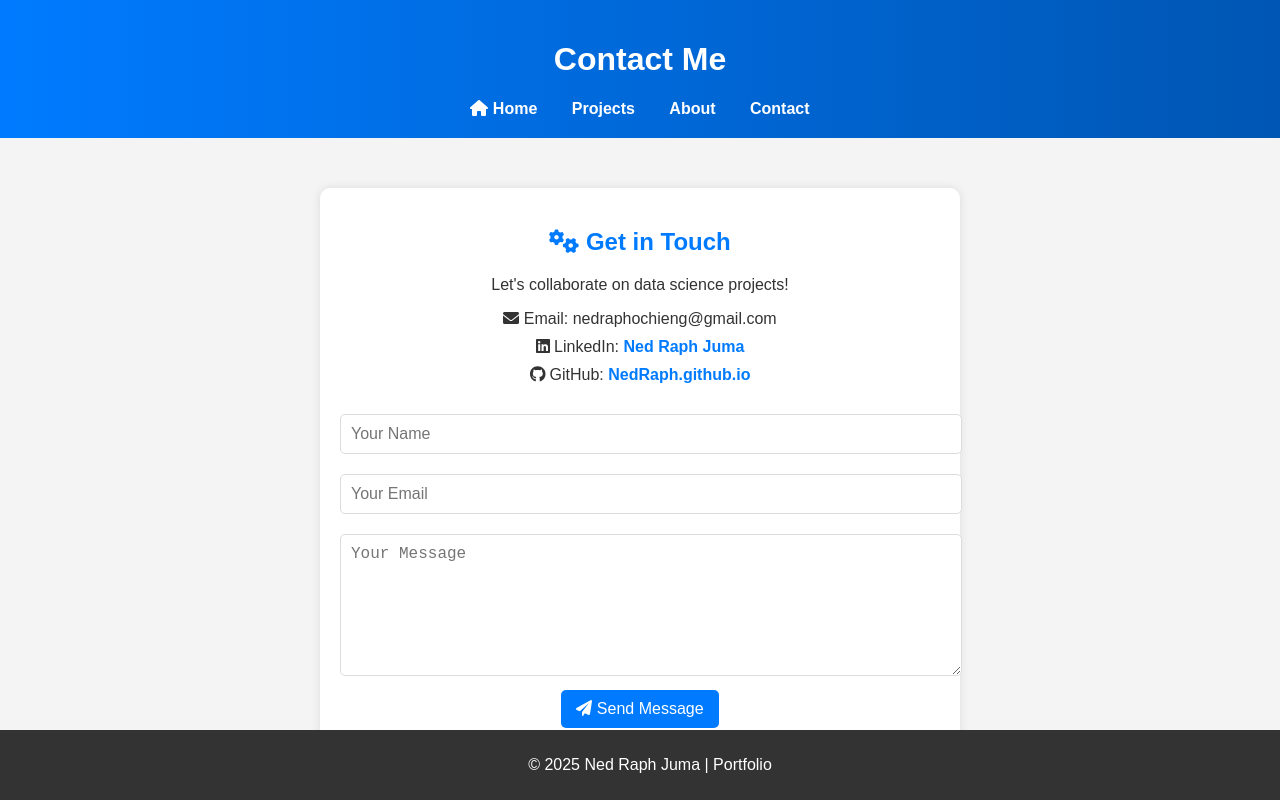
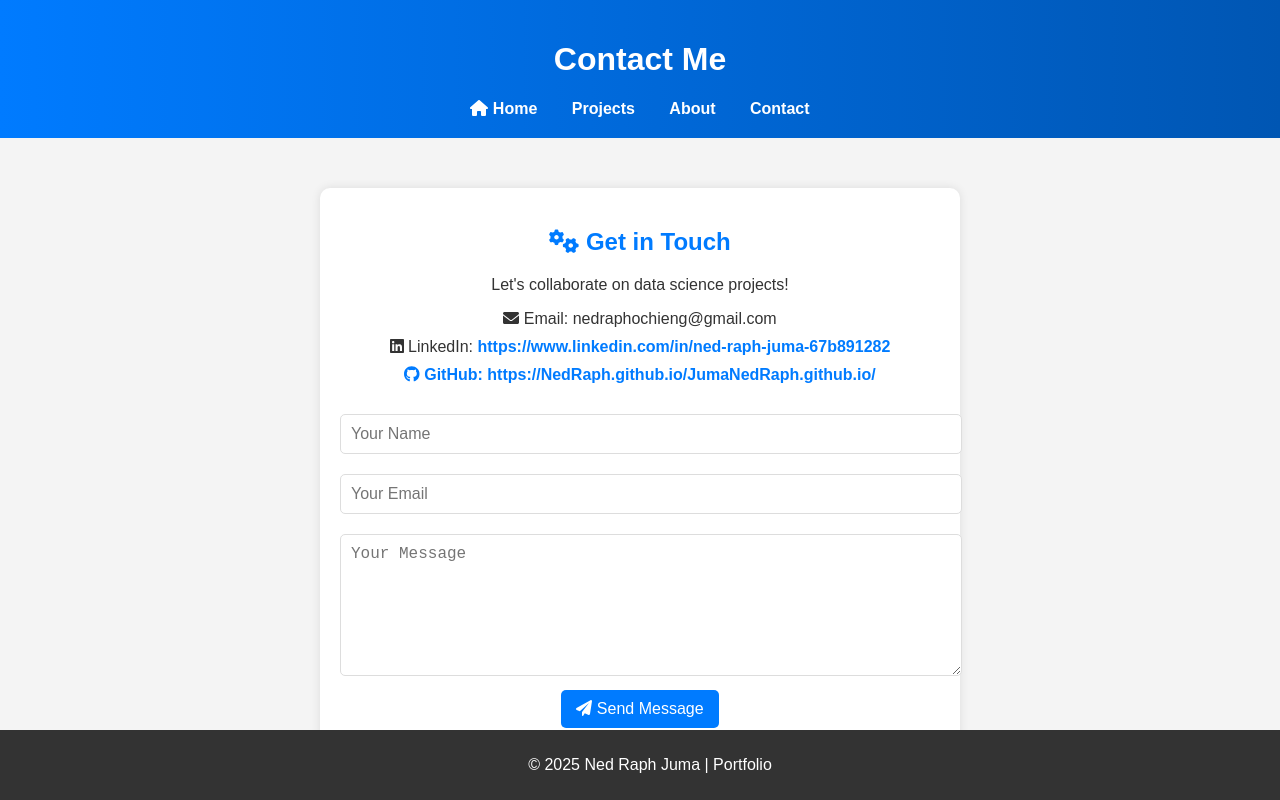
Before and after one commit to NedRaph/JumaNedRaph.github.io, a plain HTML site: page contact.html in a window 1280 px wide. Drawn offline with Linux system fonts and the light colour scheme.

Commit message:
Update contact.html

```diff
--- a/contact.html
+++ b/contact.html
@@ -25,8 +25,8 @@
 
             <div class="contact-info">
                 <p><i class="fas fa-envelope"></i> Email: nedraphochieng@gmail.com</p>
-                <p><i class="fab fa-linkedin"></i> LinkedIn: <a href="#">Ned Raph Juma</a></p>
-                <p><i class="fab fa-github"></i> GitHub: <a href="#">NedRaph.github.io</a></p>
+                <p><i class="fab fa-linkedin"></i> LinkedIn: <a href="#">https://www.linkedin.com/in/ned-raph-juma-67b891282</p>
+                <p><i class="fab fa-github"></i> GitHub: <a href="#">https://NedRaph.github.io/JumaNedRaph.github.io/</a></p>
             </div>
 
             <form class="contact-form">
```
